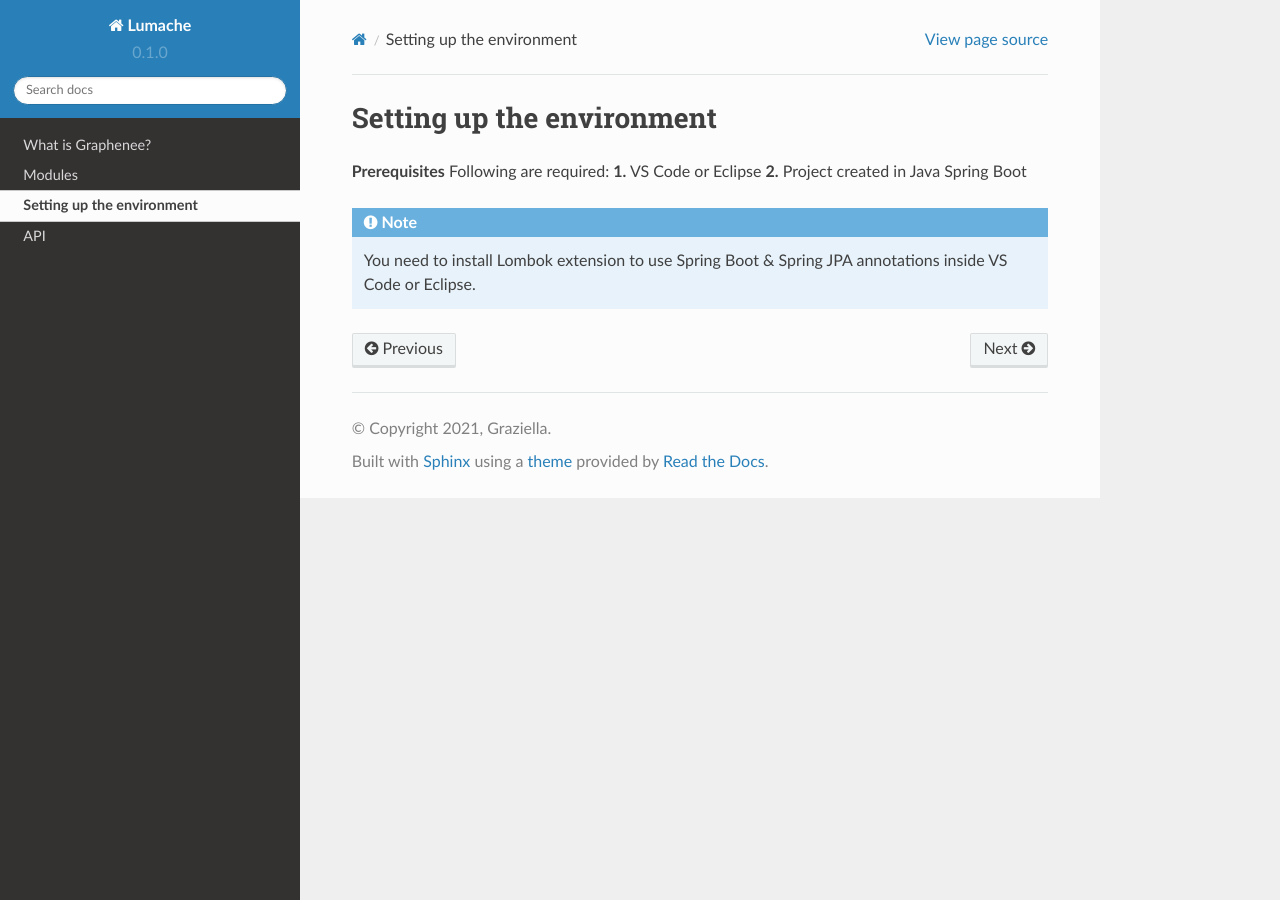
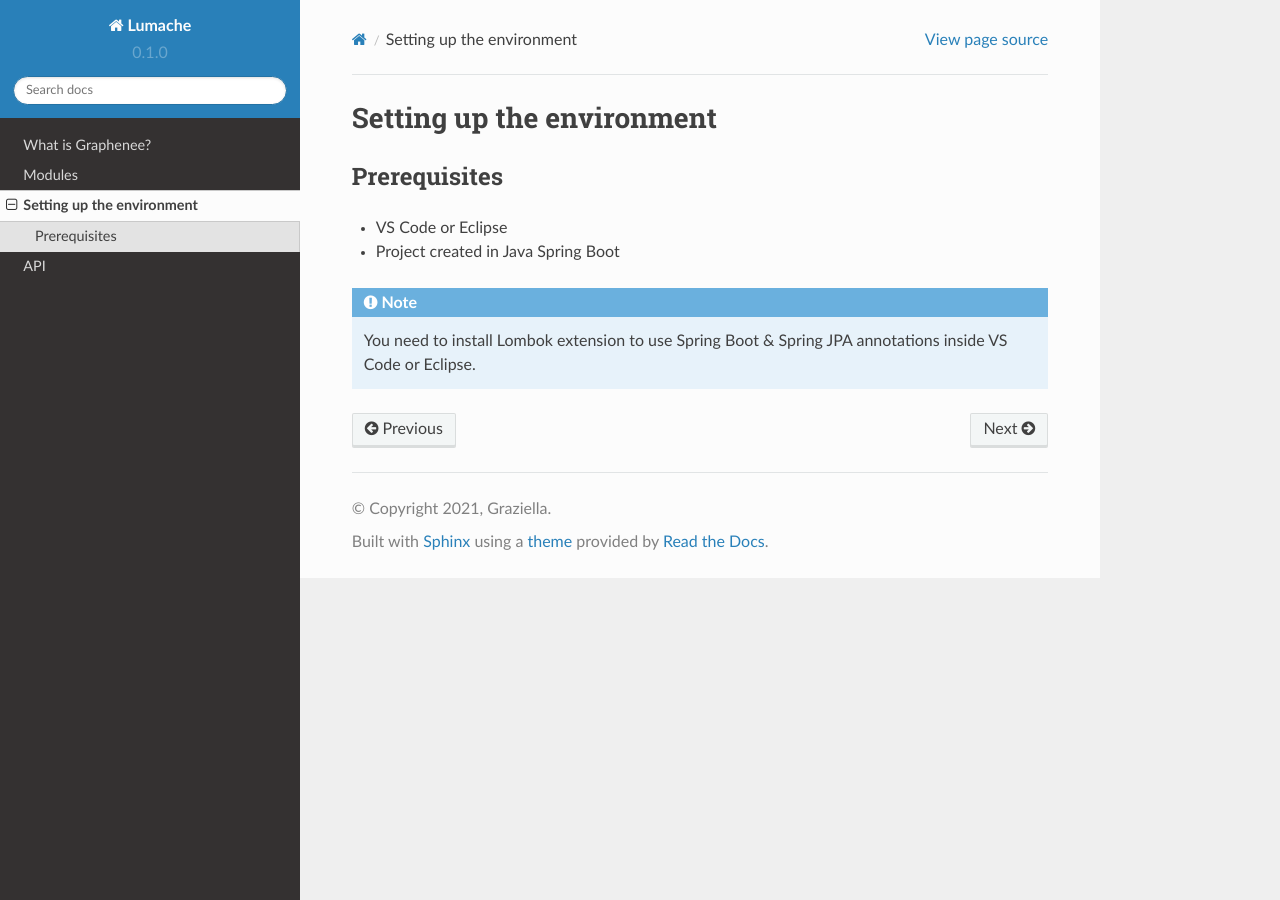
Before and after one commit to subanzafar/rtd-tutorial, a Sphinx documentation site: the page built from docs/source/env.rst, in a window 1280 px wide. Built offline with Sphinx 7.4.7 and the Read the Docs theme 2.0.0, drawn with Linux system fonts in a browser that asks for light colours.

```diff
--- a/docs/source/env.rst
+++ b/docs/source/env.rst
@@ -1,10 +1,10 @@
 Setting up the environment
 ==========================
 
-**Prerequisites**
-Following are required:
-**1.** VS Code or Eclipse
-**2.** Project created in Java Spring Boot
+Prerequisites
+-------------
+- VS Code or Eclipse
+- Project created in Java Spring Boot
 
 .. note::
 
```
